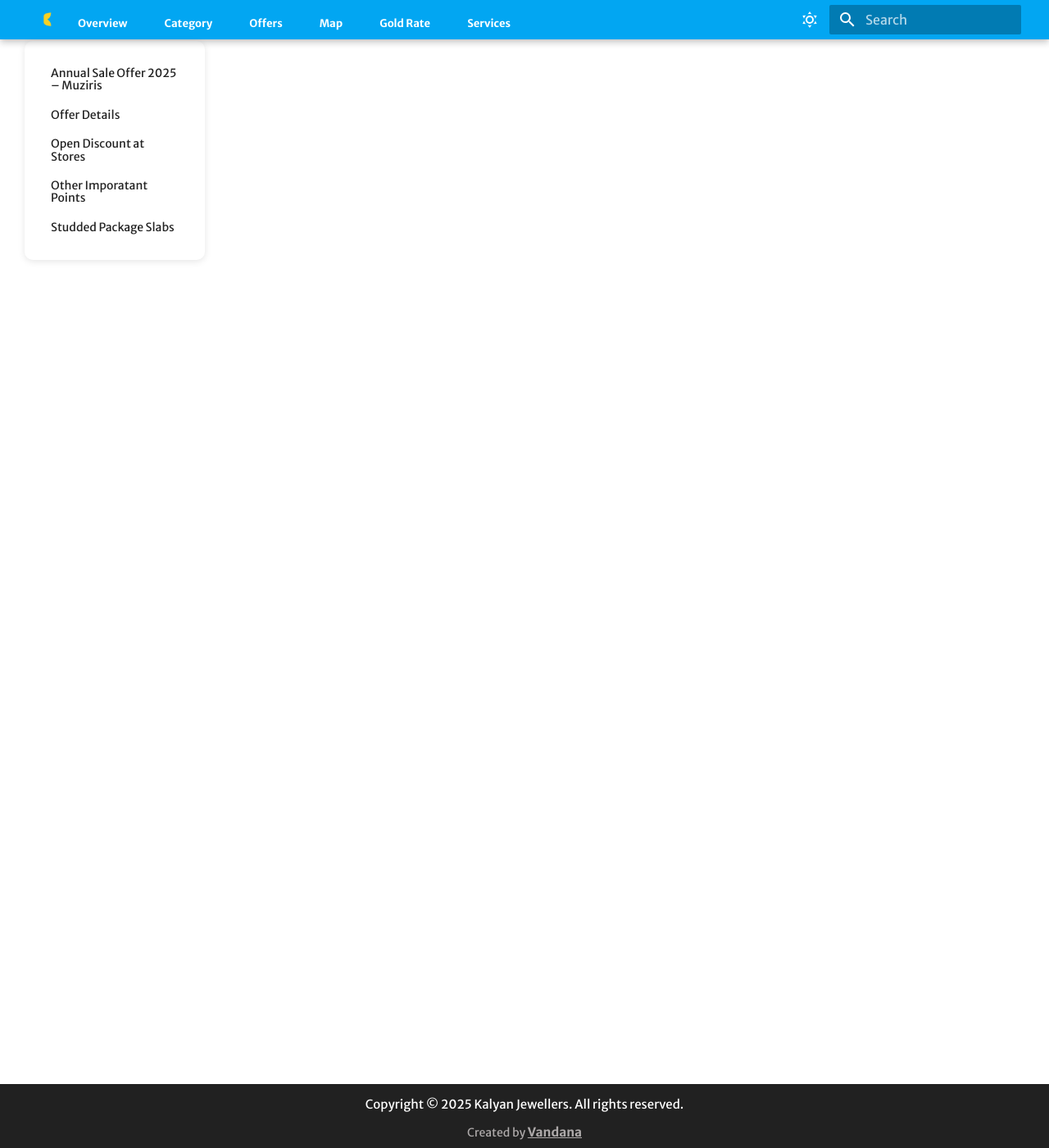
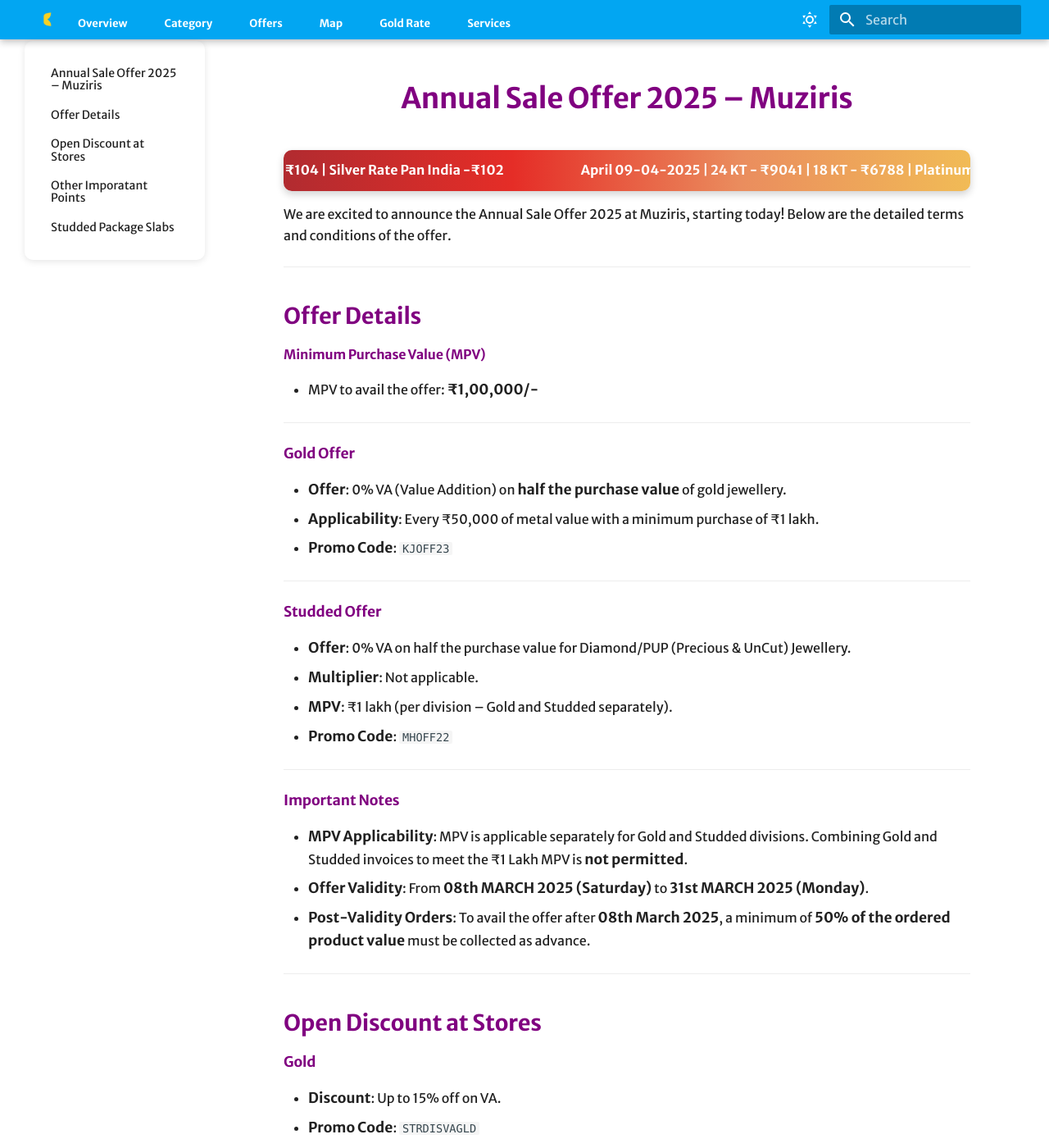
Before and after one commit to MVandana27/kalyan-jewellers, an MkDocs documentation site: the page built from docs/offers/pan.md, in a window 1280 px wide and 1400 px high. Shown: the whole window at 82% size. Built offline with MkDocs 1.6.1 and Material for MkDocs 9.7.7, drawn with Linux system fonts in a browser that asks for light colours; some web fonts are replaced; some of the changed text lies outside the part shown.

Commit message:
added marquee tag

```diff
--- a/docs/offers/pan.md
+++ b/docs/offers/pan.md
@@ -11,12 +11,59 @@
   <a href="#other-imporatant-points">Other Imporatant Points</a>
   <a href="#studded-package-slabs">Studded Package Slabs</a>
 </div>
-<style>
+
 
 
 <h1 style="text-align: center;"> <strong>Annual Sale Offer 2025 – Muziris</strong> </h1>
 
+<div class="gold-rates-marquee">
+  <div class="gold-rates-track">
+    <span>
+      April 09-04-2025 | 24 KT - ₹9041 | 18 KT - ₹6788 | Platinum - ₹3192 | Silver Rates: Kerala - ₹102, Tamil Nadu - ₹104 | Silver Rate Pan India -₹102  &nbsp;&nbsp;&nbsp;
+    </span>
+    <span>
+      April 09-04-2025 | 24 KT - ₹9041 | 18 KT - ₹6788 | Platinum - ₹3192 | Silver Rates: Kerala - ₹102, Tamil Nadu - ₹104 | Silver Rate Pan India -₹102 &nbsp;&nbsp;&nbsp;
+    </span>
+  </div>
+</div>
 
+
+<style>
+.gold-rates-marquee {
+  width: 100%;
+  overflow: hidden;
+  box-sizing: border-box;
+  background: linear-gradient(90deg,rgb(177, 43, 48), #e52d27,rgb(234, 141, 94),rgb(241, 187, 86));
+  padding: 12px 0;
+  border-radius: 10px;
+  box-shadow: 0 4px 10px rgba(27, 26, 26, 0.2);
+  color: white;
+  font-weight: bold;
+  white-space: nowrap;
+}
+
+.gold-rates-track {
+  display: inline-block;
+  white-space: nowrap;
+  animation: scroll-marquee 9s linear infinite;
+}
+
+.gold-rates-track span {
+  display: inline-block;
+  padding: 0 2rem;
+}
+
+@keyframes scroll-marquee {
+  0% {
+    transform: translateX(0%);
+  }
+  100% {
+    transform: translateX(-50%);
+  }
+}
+
+
+</style>
 We are excited to announce the Annual Sale Offer 2025 at Muziris, starting today! Below are the detailed terms and conditions of the offer.
 
 ---
```
